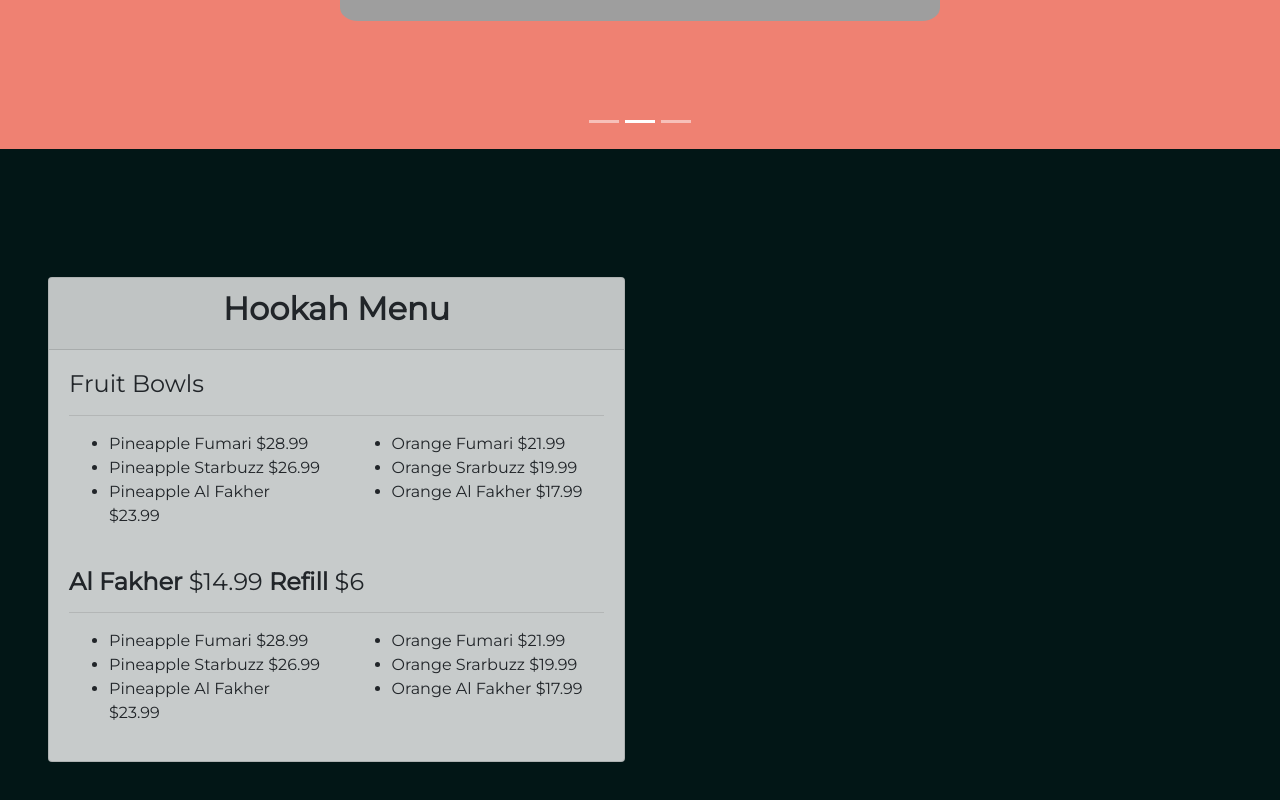
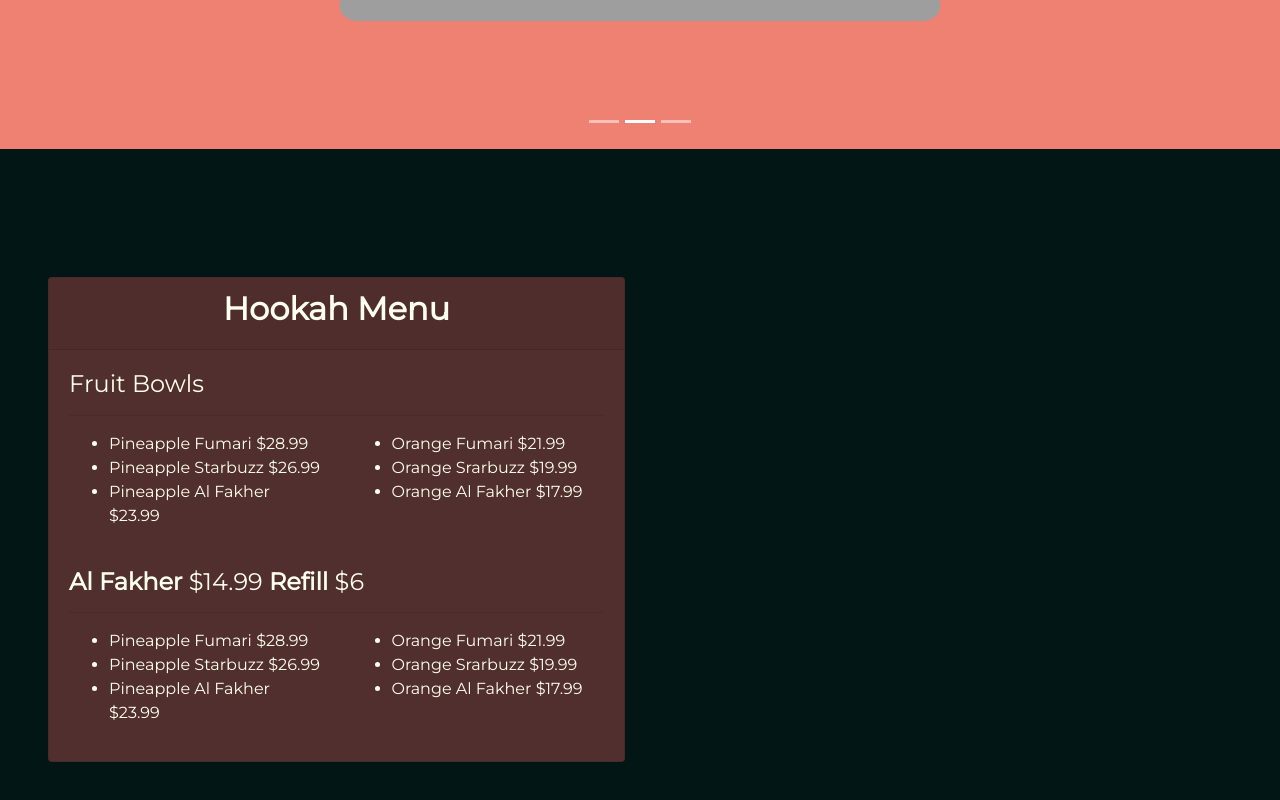
Before and after one commit to wojeil/Byblos_Hookah_Lounge-, a React (Create React App) app in the folder client/: page / in a window 1280 px wide. Shown: the part 953-1753 px from the top of the page. Built offline with nearby package versions, Linux system fonts and the light colour scheme; grey boxes are pictures that could not be loaded; a web font is replaced by a local one.

Commit message:
css'n menu

```diff
--- a/client/src/Card/Card.css
+++ b/client/src/Card/Card.css
@@ -1,5 +1,6 @@
 .menu-card{
-    background-color: rgba(255, 255, 255, 0.781);
+    background-color: rgba(105, 56, 56, 0.781);
+    color: ivory;
 
 }
 
```
